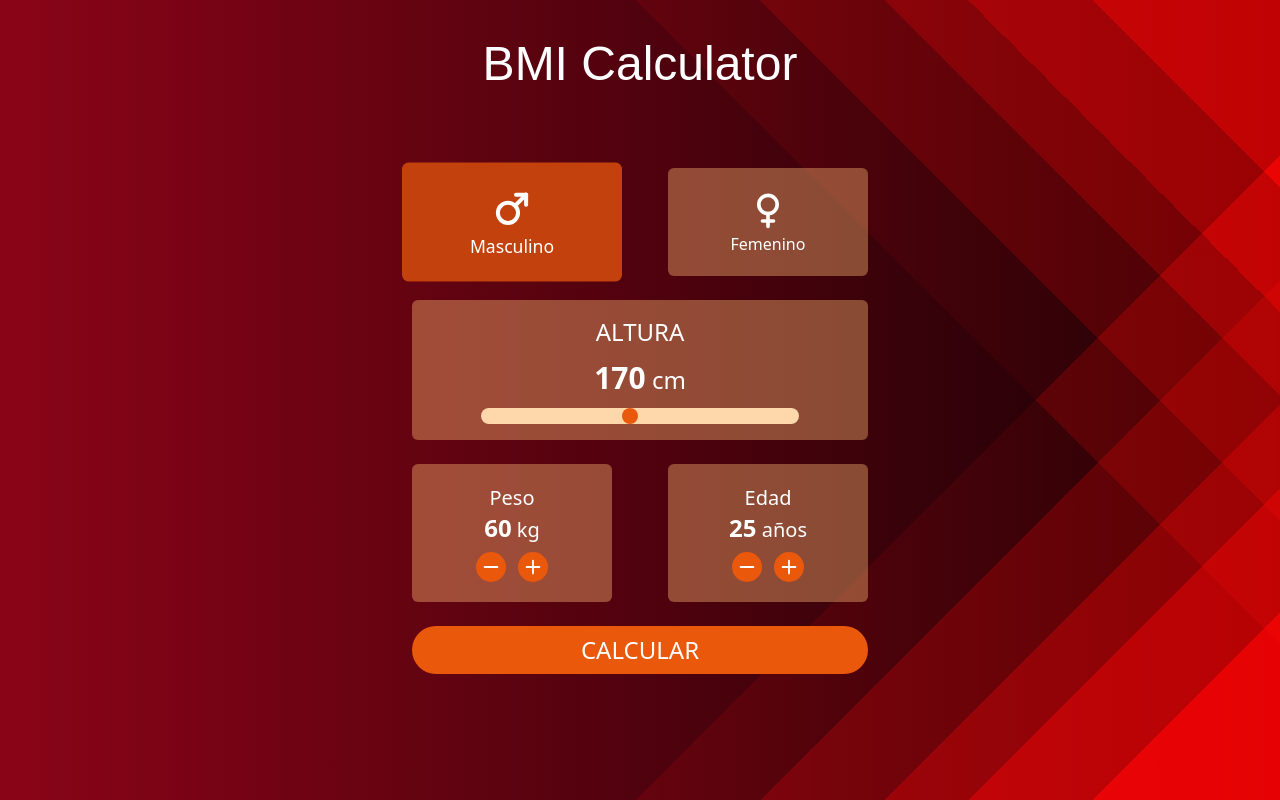
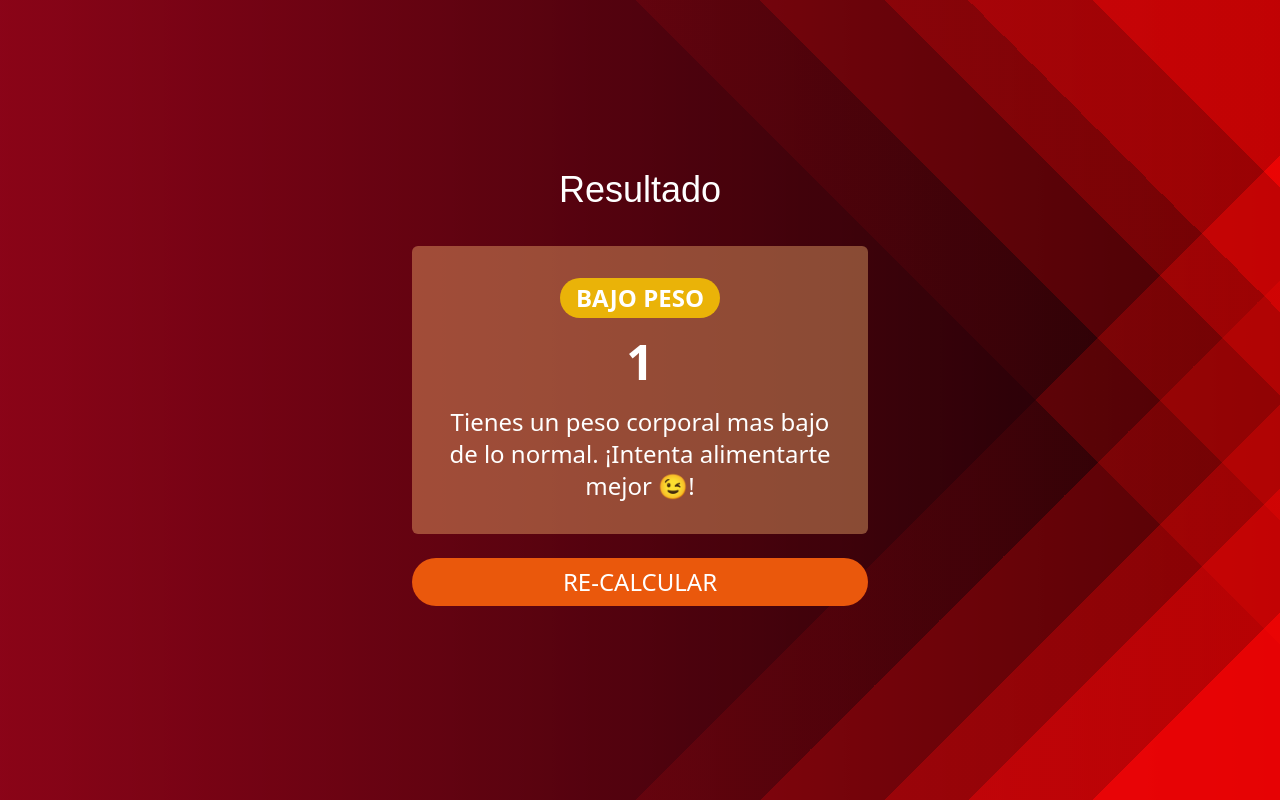
Before and after one commit to iam-leo/BMI-calculator-angular, an Angular app: page /resultado/1 in a window 1280 px wide. Before the commit this address led to /. Built offline with nearby package versions, Linux system fonts and the light colour scheme; a web font is replaced by a local one.

Commit message:
add function calculate BMI and render the result component

```diff
--- a/src/app/app-routing.module.ts
+++ b/src/app/app-routing.module.ts
@@ -5,7 +5,7 @@ import { ResultadoComponent } from './components/resultado/resultado.component';
 
 const routes: Routes = [
   { path: '', component: InicioComponent },
-  { path: 'resultado', component: ResultadoComponent },
+  { path: 'resultado/:value', component: ResultadoComponent },
   { path: '**', redirectTo: ''}
 ];
 
--- a/src/app/components/inicio/inicio.component.ts
+++ b/src/app/components/inicio/inicio.component.ts
@@ -26,6 +26,8 @@ export class InicioComponent {
   }
 
   calculateBMI(){
-    this.router.navigate(['/resultado'])
+    const BMI = this.weight / Math.pow(this.height/100, 2);
+
+    this.router.navigate(['/resultado', BMI.toFixed(1)])
   }
 }
--- a/src/app/components/resultado/resultado.component.html
+++ b/src/app/components/resultado/resultado.component.html
@@ -2,10 +2,10 @@
     <div class="max-w-[456px] w-full mx-auto flex flex-col justify-center items-center">
         <h2 class="text-4xl text-white font-lexend-peta mb-9">Resultado</h2>
 
-        <div class="flex flex-col items-center justify-center w-full p-5 text-white rounded-md gap-y-5 bg-orange-300/40">
-            <p class="text-3xl uppercase">estado</p>
-            <p class="text-5xl">18.8</p>
-            <p class="text-3xl">interpretacion</p>
+        <div class="flex flex-col items-center justify-center w-full p-8 text-white rounded-md gap-y-5 bg-orange-300/40">
+            <p class="px-4 py-1 text-2xl font-bold text-center uppercase rounded-full" [ngClass]="colorStatus">{{ status }}</p>
+            <p class="text-5xl font-bold text-center">{{ bmi }}</p>
+            <p class="text-2xl text-center">{{ interpretation }}</p>
         </div>
 
         <button routerLink="/" class="w-full mx-auto my-6 max-w-[456px] block text-white text-2xl py-2 px-3 bg-orange-600 hover:bg-orange-600/90 rounded-full uppercase">re-calcular</button>
--- a/src/app/components/resultado/resultado.component.ts
+++ b/src/app/components/resultado/resultado.component.ts
@@ -1,4 +1,6 @@
 import { Component } from '@angular/core';
+import { ActivatedRoute } from '@angular/router';
+
 
 @Component({
   selector: 'app-resultado',
@@ -6,5 +8,36 @@ import { Component } from '@angular/core';
   styleUrls: ['./resultado.component.css']
 })
 export class ResultadoComponent {
+  bmi: number;
+  status: string;
+  interpretation: string;
+  colorStatus: string;
+
+  constructor(private route: ActivatedRoute){
+    this.bmi = +route.snapshot.paramMap.get('value')!; //parsear a number y evitar el not null
+    this.status = '';
+    this.interpretation = '';
+    this.colorStatus = '';
+  }
+
+  ngOnInit() {
+    this.getResult();
+  }
+
+  getResult(){
+    if(this.bmi>=25){
+      this.status = 'Exceso de Peso';
+      this.interpretation = 'Tienes un peso corporal mas alto de lo normal. ¡Intenta hacer algo de ejercicio 😉!';
+      this.colorStatus = 'bg-red-500';
+    }else if(this.bmi >= 18.5){
+      this.status = 'Normal';
+      this.interpretation = 'Tienes un peso corporal normal. ¡Buen Trabajo 👍!';
+      this.colorStatus = 'bg-green-500';
+    }else{
+      this.status = 'Bajo Peso';
+      this.interpretation = 'Tienes un peso corporal mas bajo de lo normal. ¡Intenta alimentarte mejor 😉!';
+      this.colorStatus = 'bg-yellow-500';
+    }
+  }
 
 }
```
